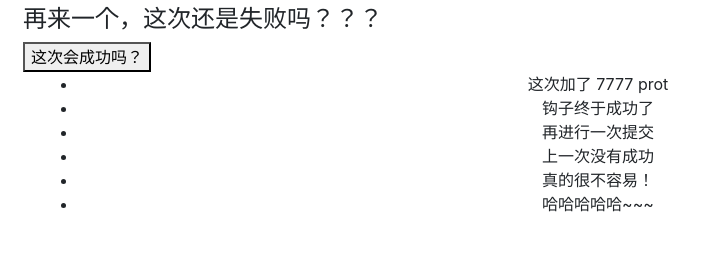
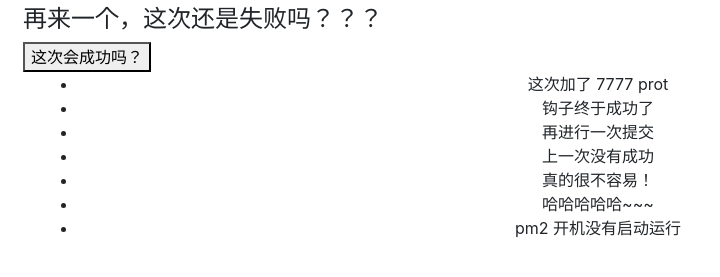
Before and after one commit to rockts/leke-bootstrap-4, a website: page index.html in a window 1280 px wide. Shown: the part 147-424 px from the top of the page, without its empty margins (0-720 px from the left). Drawn offline with nearby package versions, Linux system fonts and the light colour scheme.

Commit message:
pm2 有点问题

```diff
--- a/index.html
+++ b/index.html
@@ -42,6 +42,7 @@
           <li>上一次没有成功</li>
           <li>真的很不容易！</li>
           <li>哈哈哈哈哈~~~</li>
+          <li>pm2 开机没有启动运行</li>
         </ul>
       </div>
     </div>
```
